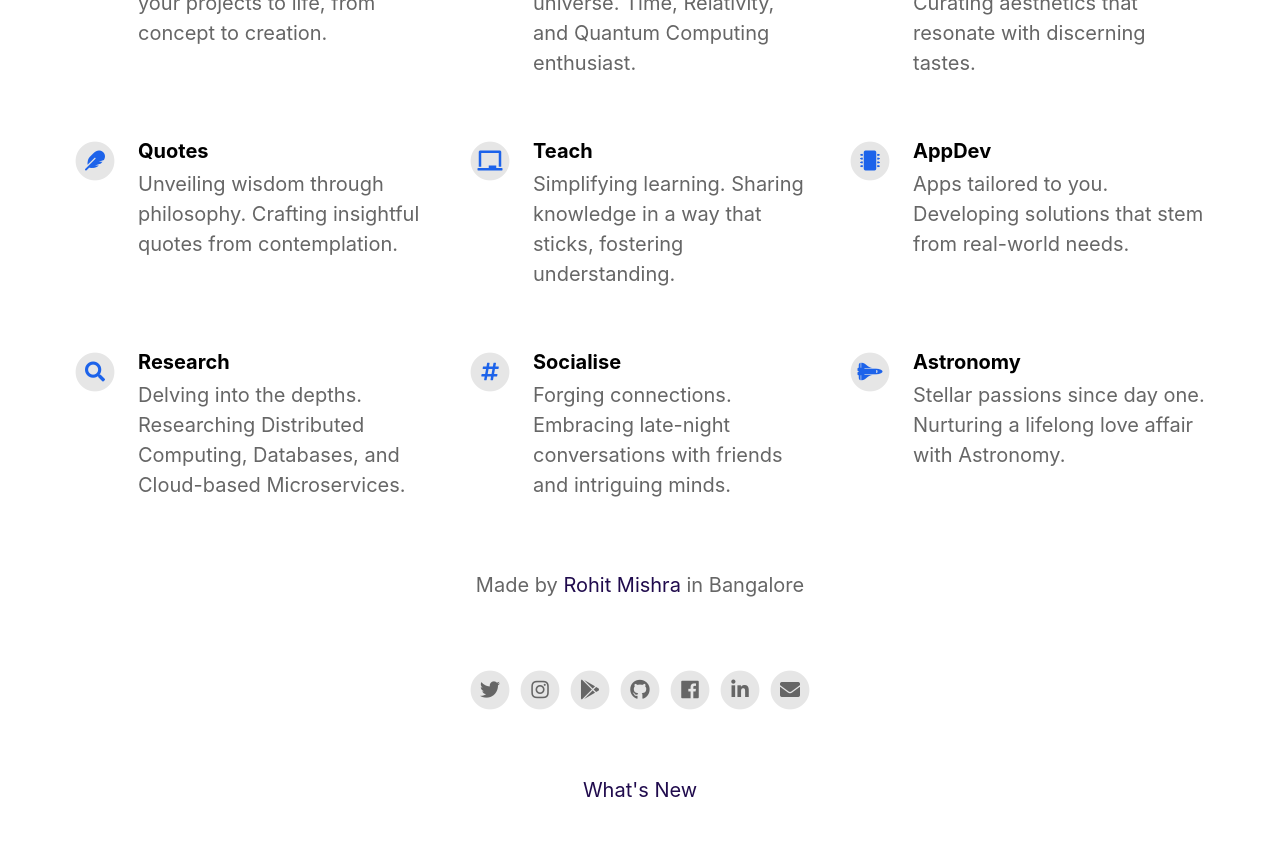
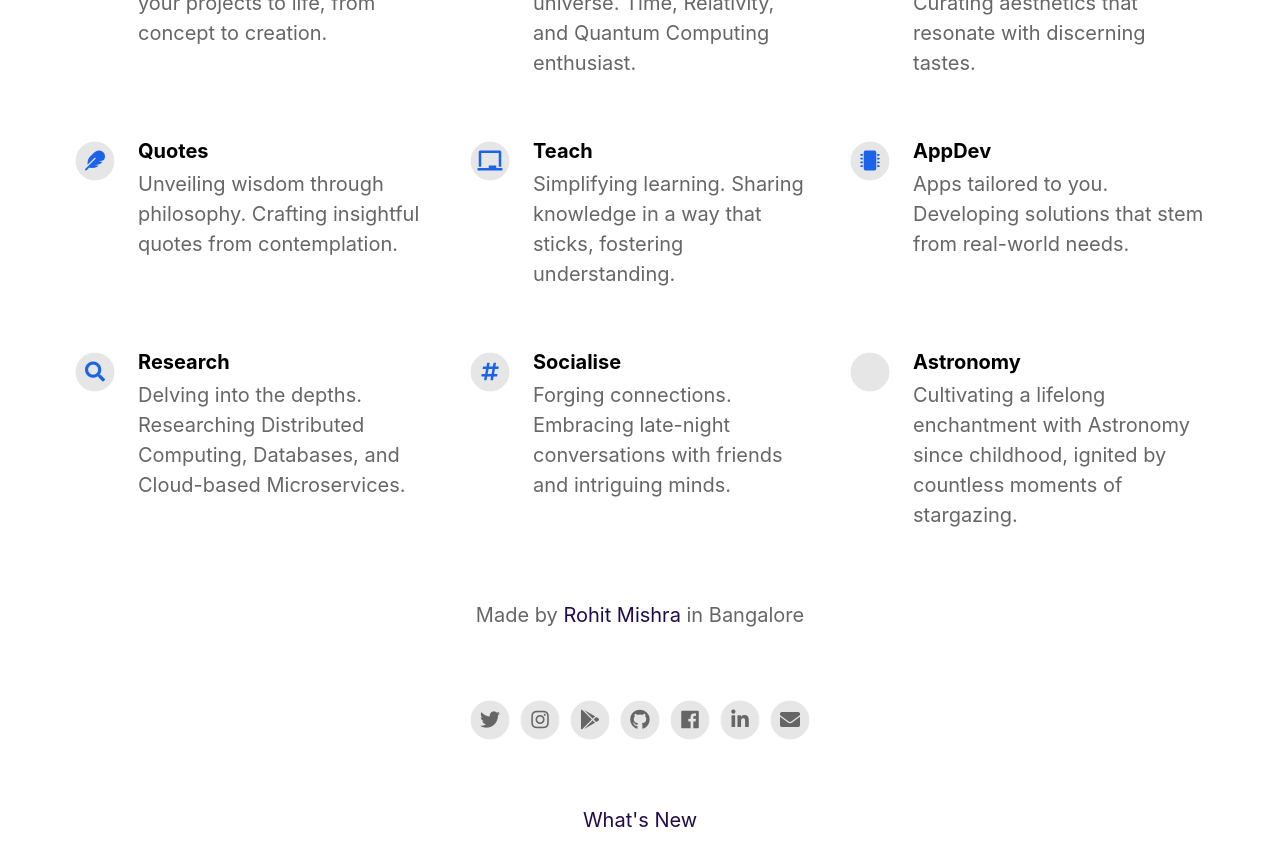
Before and after one commit to rohimsh/rohimsh.github.io, a Jekyll site: the page built from index.html, in a window 1280 px wide and 900 px high, scrolled down 1154 px. Shown: the top 866 px of the window. Built offline with Jekyll 4.4.1, drawn with Linux system fonts in a browser that asks for light colours; nearby versions of some CDN libraries.

Commit message:
Update _config.yml

```diff
--- a/_config.yml
+++ b/_config.yml
@@ -55,8 +55,9 @@ features                                  :
     fontawesome_icon_name                 : hashtag
 
   - title                                 : Astronomy
-    description                           : Stellar passions since day one. Nurturing a lifelong love affair with Astronomy.
-    fontawesome_icon_name                 : space-shuttle
+    description                           : Cultivating a lifelong enchantment with Astronomy since childhood, ignited by countless moments of stargazing.
+
+fontawesome_icon_name                 : space-shuttle
 
 
 # Theme Settings
```
